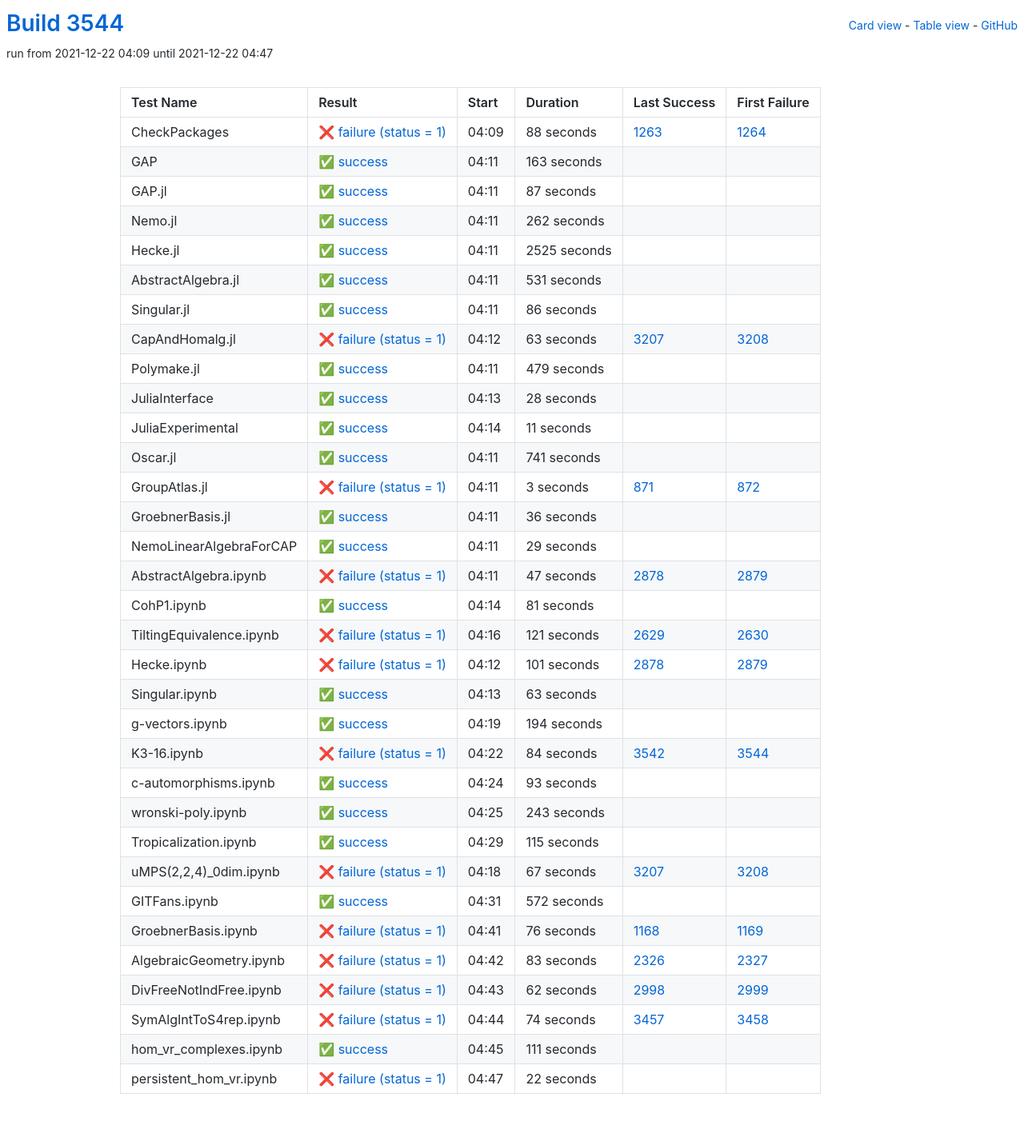
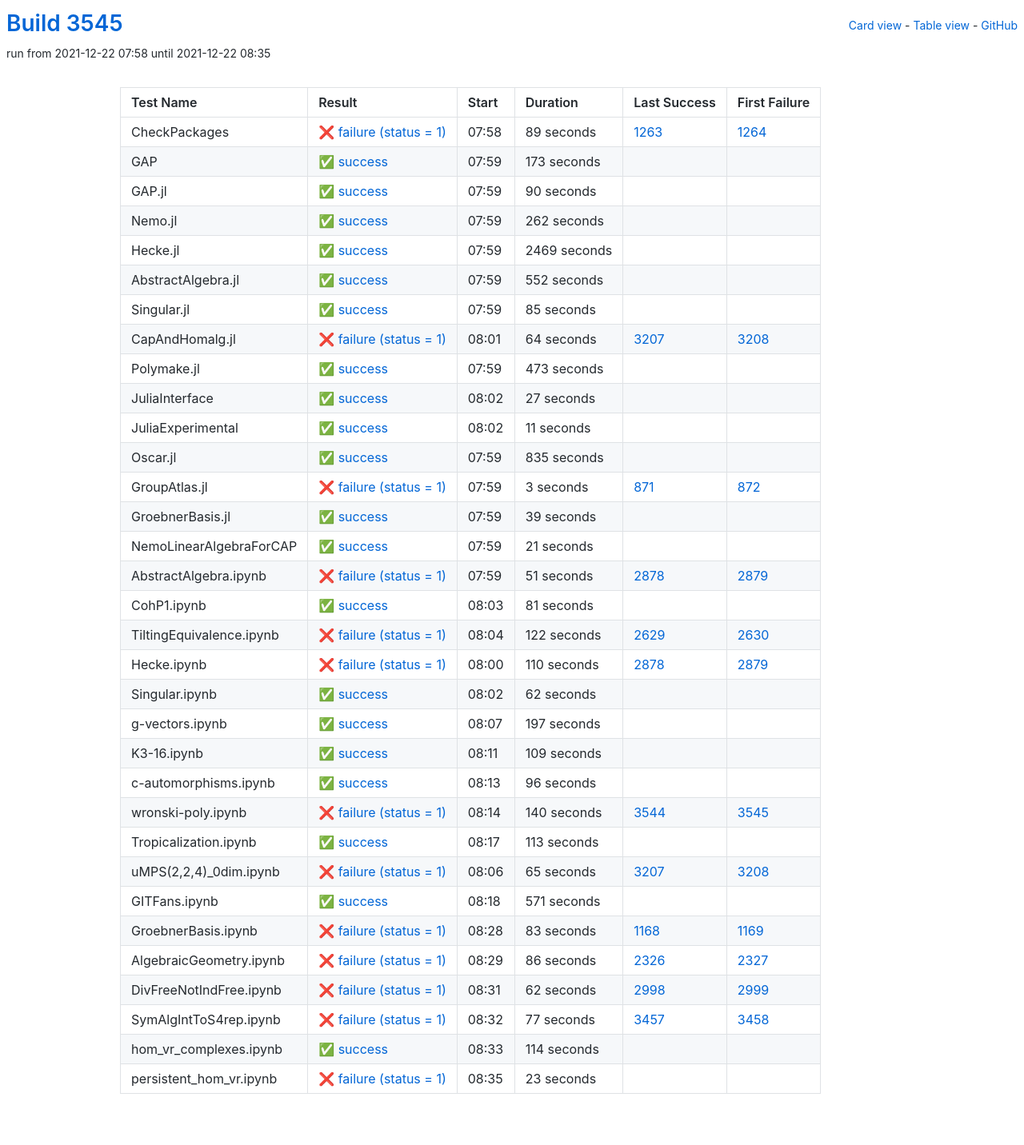
Before and after one commit to oscar-system/oscar-ci-status-stable, a Jekyll site: the page built from table.html, in a window 1280 px wide. Shown: the whole page at 80% size. Built offline with Jekyll 4.4.1, drawn with Linux system fonts in a browser that asks for light colours.

Commit message:
Build #3545

```diff
--- a/_data/ci.yml
+++ b/_data/ci.yml
@@ -1,6 +1,6 @@
 ---
-build: 3544
-build_url: https://oscarci.mathematik.uni-kl.de/job/oscar-stable/3544/
+build: 3545
+build_url: https://oscarci.mathematik.uni-kl.de/job/oscar-stable/3545/
 job: oscar-stable
 organization: oscar-system
 repo: oscar-ci-status-stable
@@ -8,44 +8,44 @@ repourl: https://github.com/oscar-system/oscar-ci-status-stable
 tests:
 - name: CheckPackages
   id: checkpackages
-  log: https://oscarci.mathematik.uni-kl.de/job/oscar-stable/3544/artifact/logs/build-3544/CheckPackages.log
-  start: 2021-12-22 04:09
+  log: https://oscarci.mathematik.uni-kl.de/job/oscar-stable/3545/artifact/logs/build-3545/CheckPackages.log
+  start: 2021-12-22 07:58
   success: false
   exitcode: 1
   status: failure
-  duration: 88
+  duration: 89
   last_success: 1263
   last_success_url: https://oscarci.mathematik.uni-kl.de/job/oscar-stable/1263/
   first_failure: 1264
   first_failure_url: https://oscarci.mathematik.uni-kl.de/job/oscar-stable/1264/
 - name: GAP
   id: gap
-  log: https://oscarci.mathematik.uni-kl.de/job/oscar-stable/3544/artifact/logs/build-3544/GAP.log
-  start: 2021-12-22 04:11
+  log: https://oscarci.mathematik.uni-kl.de/job/oscar-stable/3545/artifact/logs/build-3545/GAP.log
+  start: 2021-12-22 07:59
   success: true
   exitcode: 0
   status: success
-  duration: 163
+  duration: 173
   last_success: false
   last_success_url:
   first_failure: false
   first_failure_url:
 - name: GAP.jl
   id: gap-jl
-  log: https://oscarci.mathematik.uni-kl.de/job/oscar-stable/3544/artifact/logs/build-3544/GAP.jl.log
-  start: 2021-12-22 04:11
+  log: https://oscarci.mathematik.uni-kl.de/job/oscar-stable/3545/artifact/logs/build-3545/GAP.jl.log
+  start: 2021-12-22 07:59
   success: true
   exitcode: 0
   status: success
-  duration: 87
+  duration: 90
   last_success: false
   last_success_url:
   first_failure: false
   first_failure_url:
 - name: Nemo.jl
   id: nemo-jl
-  log: https://oscarci.mathematik.uni-kl.de/job/oscar-stable/3544/artifact/logs/build-3544/Nemo.jl.log
-  start: 2021-12-22 04:11
+  log: https://oscarci.mathematik.uni-kl.de/job/oscar-stable/3545/artifact/logs/build-3545/Nemo.jl.log
+  start: 2021-12-22 07:59
   success: true
   exitcode: 0
   status: success
@@ -56,80 +56,80 @@ tests:
   first_failure_url:
 - name: Hecke.jl
   id: hecke-jl
-  log: https://oscarci.mathematik.uni-kl.de/job/oscar-stable/3544/artifact/logs/build-3544/Hecke.jl.log
-  start: 2021-12-22 04:11
+  log: https://oscarci.mathematik.uni-kl.de/job/oscar-stable/3545/artifact/logs/build-3545/Hecke.jl.log
+  start: 2021-12-22 07:59
   success: true
   exitcode: 0
   status: success
-  duration: 2525
+  duration: 2469
   last_success: false
   last_success_url:
   first_failure: false
   first_failure_url:
 - name: AbstractAlgebra.jl
   id: abstractalgebra-jl
-  log: https://oscarci.mathematik.uni-kl.de/job/oscar-stable/3544/artifact/logs/build-3544/AbstractAlgebra.jl.log
-  start: 2021-12-22 04:11
+  log: https://oscarci.mathematik.uni-kl.de/job/oscar-stable/3545/artifact/logs/build-3545/AbstractAlgebra.jl.log
+  start: 2021-12-22 07:59
   success: true
   exitcode: 0
   status: success
-  duration: 531
+  duration: 552
   last_success: false
   last_success_url:
   first_failure: false
   first_failure_url:
 - name: Singular.jl
   id: singular-jl
-  log: https://oscarci.mathematik.uni-kl.de/job/oscar-stable/3544/artifact/logs/build-3544/Singular.jl.log
-  start: 2021-12-22 04:11
+  log: https://oscarci.mathematik.uni-kl.de/job/oscar-stable/3545/artifact/logs/build-3545/Singular.jl.log
+  start: 2021-12-22 07:59
   success: true
   exitcode: 0
   status: success
-  duration: 86
+  duration: 85
   last_success: false
   last_success_url:
   first_failure: false
   first_failure_url:
 - name: CapAndHomalg.jl
   id: capandhomalg-jl
-  log: https://oscarci.mathematik.uni-kl.de/job/oscar-stable/3544/artifact/logs/build-3544/CapAndHomalg.jl.log
-  start: 2021-12-22 04:12
+  log: https://oscarci.mathematik.uni-kl.de/job/oscar-stable/3545/artifact/logs/build-3545/CapAndHomalg.jl.log
+  start: 2021-12-22 08:01
   success: false
   exitcode: 1
   status: failure
-  duration: 63
+  duration: 64
   last_success: 3207
   last_success_url: https://oscarci.mathematik.uni-kl.de/job/oscar-stable/3207/
   first_failure: 3208
   first_failure_url: https://oscarci.mathematik.uni-kl.de/job/oscar-stable/3208/
 - name: Polymake.jl
   id: polymake-jl
-  log: https://oscarci.mathematik.uni-kl.de/job/oscar-stable/3544/artifact/logs/build-3544/Polymake.jl.log
-  start: 2021-12-22 04:11
+  log: https://oscarci.mathematik.uni-kl.de/job/oscar-stable/3545/artifact/logs/build-3545/Polymake.jl.log
+  start: 2021-12-22 07:59
   success: true
   exitcode: 0
   status: success
-  duration: 479
+  duration: 473
   last_success: false
   last_success_url:
   first_failure: false
   first_failure_url:
 - name: JuliaInterface
   id: juliainterface
-  log: https://oscarci.mathematik.uni-kl.de/job/oscar-stable/3544/artifact/logs/build-3544/JuliaInterface.log
-  start: 2021-12-22 04:13
+  log: https://oscarci.mathematik.uni-kl.de/job/oscar-stable/3545/artifact/logs/build-3545/JuliaInterface.log
+  start: 2021-12-22 08:02
   success: true
   exitcode: 0
   status: success
-  duration: 28
+  duration: 27
   last_success: false
   last_success_url:
   first_failure: false
   first_failure_url:
 - name: JuliaExperimental
   id: juliaexperimental
-  log: https://oscarci.mathematik.uni-kl.de/job/oscar-stable/3544/artifact/logs/build-3544/JuliaExperimental.log
-  start: 2021-12-22 04:14
+  log: https://oscarci.mathematik.uni-kl.de/job/oscar-stable/3545/artifact/logs/build-3545/JuliaExperimental.log
+  start: 2021-12-22 08:02
   success: true
   exitcode: 0
   status: success
@@ -140,20 +140,20 @@ tests:
   first_failure_url:
 - name: Oscar.jl
   id: oscar-jl
-  log: https://oscarci.mathematik.uni-kl.de/job/oscar-stable/3544/artifact/logs/build-3544/Oscar.jl.log
-  start: 2021-12-22 04:11
+  log: https://oscarci.mathematik.uni-kl.de/job/oscar-stable/3545/artifact/logs/build-3545/Oscar.jl.log
+  start: 2021-12-22 07:59
   success: true
   exitcode: 0
   status: success
-  duration: 741
+  duration: 835
   last_success: false
   last_success_url:
   first_failure: false
   first_failure_url:
 - name: GroupAtlas.jl
   id: groupatlas-jl
-  log: https://oscarci.mathematik.uni-kl.de/job/oscar-stable/3544/artifact/logs/build-3544/GroupAtlas.jl.log
-  start: 2021-12-22 04:11
+  log: https://oscarci.mathematik.uni-kl.de/job/oscar-stable/3545/artifact/logs/build-3545/GroupAtlas.jl.log
+  start: 2021-12-22 07:59
   success: false
   exitcode: 1
   status: failure
@@ -164,44 +164,44 @@ tests:
   first_failure_url: https://oscarci.mathematik.uni-kl.de/job/oscar-stable/872/
 - name: GroebnerBasis.jl
   id: groebnerbasis-jl
-  log: https://oscarci.mathematik.uni-kl.de/job/oscar-stable/3544/artifact/logs/build-3544/GroebnerBasis.jl.log
-  start: 2021-12-22 04:11
+  log: https://oscarci.mathematik.uni-kl.de/job/oscar-stable/3545/artifact/logs/build-3545/GroebnerBasis.jl.log
+  start: 2021-12-22 07:59
   success: true
   exitcode: 0
   status: success
-  duration: 36
+  duration: 39
   last_success: false
   last_success_url:
   first_failure: false
   first_failure_url:
 - name: NemoLinearAlgebraForCAP
   id: nemolinearalgebraforcap
-  log: https://oscarci.mathematik.uni-kl.de/job/oscar-stable/3544/artifact/logs/build-3544/NemoLinearAlgebraForCAP.log
-  start: 2021-12-22 04:11
+  log: https://oscarci.mathematik.uni-kl.de/job/oscar-stable/3545/artifact/logs/build-3545/NemoLinearAlgebraForCAP.log
+  start: 2021-12-22 07:59
   success: true
   exitcode: 0
   status: success
-  duration: 29
+  duration: 21
   last_success: false
   last_success_url:
   first_failure: false
   first_failure_url:
 - name: AbstractAlgebra.ipynb
   id: abstractalgebra-ipynb
-  log: https://oscarci.mathematik.uni-kl.de/job/oscar-stable/3544/artifact/logs/build-3544/AbstractAlgebra.ipynb.log
-  start: 2021-12-22 04:11
+  log: https://oscarci.mathematik.uni-kl.de/job/oscar-stable/3545/artifact/logs/build-3545/AbstractAlgebra.ipynb.log
+  start: 2021-12-22 07:59
   success: false
   exitcode: 1
   status: failure
-  duration: 47
+  duration: 51
   last_success: 2878
   last_success_url: https://oscarci.mathematik.uni-kl.de/job/oscar-stable/2878/
   first_failure: 2879
   first_failure_url: https://oscarci.mathematik.uni-kl.de/job/oscar-stable/2879/
 - name: CohP1.ipynb
   id: cohp1-ipynb
-  log: https://oscarci.mathematik.uni-kl.de/job/oscar-stable/3544/artifact/logs/build-3544/CohP1.ipynb.log
-  start: 2021-12-22 04:14
+  log: https://oscarci.mathematik.uni-kl.de/job/oscar-stable/3545/artifact/logs/build-3545/CohP1.ipynb.log
+  start: 2021-12-22 08:03
   success: true
   exitcode: 0
   status: success
@@ -212,152 +212,152 @@ tests:
   first_failure_url:
 - name: TiltingEquivalence.ipynb
   id: tiltingequivalence-ipynb
-  log: https://oscarci.mathematik.uni-kl.de/job/oscar-stable/3544/artifact/logs/build-3544/TiltingEquivalence.ipynb.log
-  start: 2021-12-22 04:16
+  log: https://oscarci.mathematik.uni-kl.de/job/oscar-stable/3545/artifact/logs/build-3545/TiltingEquivalence.ipynb.log
+  start: 2021-12-22 08:04
   success: false
   exitcode: 1
   status: failure
-  duration: 121
+  duration: 122
   last_success: 2629
   last_success_url: https://oscarci.mathematik.uni-kl.de/job/oscar-stable/2629/
   first_failure: 2630
   first_failure_url: https://oscarci.mathematik.uni-kl.de/job/oscar-stable/2630/
 - name: Hecke.ipynb
   id: hecke-ipynb
-  log: https://oscarci.mathematik.uni-kl.de/job/oscar-stable/3544/artifact/logs/build-3544/Hecke.ipynb.log
-  start: 2021-12-22 04:12
+  log: https://oscarci.mathematik.uni-kl.de/job/oscar-stable/3545/artifact/logs/build-3545/Hecke.ipynb.log
+  start: 2021-12-22 08:00
   success: false
   exitcode: 1
   status: failure
-  duration: 101
+  duration: 110
   last_success: 2878
   last_success_url: https://oscarci.mathematik.uni-kl.de/job/oscar-stable/2878/
   first_failure: 2879
   first_failure_url: https://oscarci.mathematik.uni-kl.de/job/oscar-stable/2879/
 - name: Singular.ipynb
   id: singular-ipynb
-  log: https://oscarci.mathematik.uni-kl.de/job/oscar-stable/3544/artifact/logs/build-3544/Singular.ipynb.log
-  start: 2021-12-22 04:13
+  log: https://oscarci.mathematik.uni-kl.de/job/oscar-stable/3545/artifact/logs/build-3545/Singular.ipynb.log
+  start: 2021-12-22 08:02
   success: true
   exitcode: 0
   status: success
-  duration: 63
+  duration: 62
   last_success: false
   last_success_url:
   first_failure: false
   first_failure_url:
 - name: g-vectors.ipynb
   id: g-vectors-ipynb
-  log: https://oscarci.mathematik.uni-kl.de/job/oscar-stable/3544/artifact/logs/build-3544/g-vectors.ipynb.log
-  start: 2021-12-22 04:19
+  log: https://oscarci.mathematik.uni-kl.de/job/oscar-stable/3545/artifact/logs/build-3545/g-vectors.ipynb.log
+  start: 2021-12-22 08:07
   success: true
   exitcode: 0
   status: success
-  duration: 194
+  duration: 197
   last_success: false
   last_success_url:
   first_failure: false
   first_failure_url:
 - name: K3-16.ipynb
   id: k3-16-ipynb
-  log: https://oscarci.mathematik.uni-kl.de/job/oscar-stable/3544/artifact/logs/build-3544/K3-16.ipynb.log
-  start: 2021-12-22 04:22
-  success: false
-  exitcode: 1
-  status: failure
-  duration: 84
-  last_success: 3542
-  last_success_url: https://oscarci.mathematik.uni-kl.de/job/oscar-stable/3542/
-  first_failure: 3544
-  first_failure_url: https://oscarci.mathematik.uni-kl.de/job/oscar-stable/3544/
-- name: c-automorphisms.ipynb
-  id: c-automorphisms-ipynb
-  log: https://oscarci.mathematik.uni-kl.de/job/oscar-stable/3544/artifact/logs/build-3544/c-automorphisms.ipynb.log
-  start: 2021-12-22 04:24
+  log: https://oscarci.mathematik.uni-kl.de/job/oscar-stable/3545/artifact/logs/build-3545/K3-16.ipynb.log
+  start: 2021-12-22 08:11
   success: true
   exitcode: 0
   status: success
-  duration: 93
+  duration: 109
+  last_success: false
+  last_success_url:
+  first_failure: false
+  first_failure_url:
+- name: c-automorphisms.ipynb
+  id: c-automorphisms-ipynb
+  log: https://oscarci.mathematik.uni-kl.de/job/oscar-stable/3545/artifact/logs/build-3545/c-automorphisms.ipynb.log
+  start: 2021-12-22 08:13
+  success: true
+  exitcode: 0
+  status: success
+  duration: 96
   last_success: false
   last_success_url:
   first_failure: false
   first_failure_url:
 - name: wronski-poly.ipynb
   id: wronski-poly-ipynb
-  log: https://oscarci.mathematik.uni-kl.de/job/oscar-stable/3544/artifact/logs/build-3544/wronski-poly.ipynb.log
-  start: 2021-12-22 04:25
+  log: https://oscarci.mathematik.uni-kl.de/job/oscar-stable/3545/artifact/logs/build-3545/wronski-poly.ipynb.log
+  start: 2021-12-22 08:14
+  success: false
+  exitcode: 1
+  status: failure
+  duration: 140
+  last_success: 3544
+  last_success_url: https://oscarci.mathematik.uni-kl.de/job/oscar-stable/3544/
+  first_failure: 3545
+  first_failure_url: https://oscarci.mathematik.uni-kl.de/job/oscar-stable/3545/
+- name: Tropicalization.ipynb
+  id: tropicalization-ipynb
+  log: https://oscarci.mathematik.uni-kl.de/job/oscar-stable/3545/artifact/logs/build-3545/Tropicalization.ipynb.log
+  start: 2021-12-22 08:17
   success: true
   exitcode: 0
   status: success
-  duration: 243
-  last_success: false
-  last_success_url:
-  first_failure: false
-  first_failure_url:
-- name: Tropicalization.ipynb
-  id: tropicalization-ipynb
-  log: https://oscarci.mathematik.uni-kl.de/job/oscar-stable/3544/artifact/logs/build-3544/Tropicalization.ipynb.log
-  start: 2021-12-22 04:29
-  success: true
-  exitcode: 0
-  status: success
-  duration: 115
+  duration: 113
   last_success: false
   last_success_url:
   first_failure: false
   first_failure_url:
 - name: uMPS(2,2,4)_0dim.ipynb
   id: umps-2-2-4-0dim-ipynb
-  log: https://oscarci.mathematik.uni-kl.de/job/oscar-stable/3544/artifact/logs/build-3544/uMPS-2-2-4-_0dim.ipynb.log
-  start: 2021-12-22 04:18
+  log: https://oscarci.mathematik.uni-kl.de/job/oscar-stable/3545/artifact/logs/build-3545/uMPS-2-2-4-_0dim.ipynb.log
+  start: 2021-12-22 08:06
   success: false
   exitcode: 1
   status: failure
-  duration: 67
+  duration: 65
   last_success: 3207
   last_success_url: https://oscarci.mathematik.uni-kl.de/job/oscar-stable/3207/
   first_failure: 3208
   first_failure_url: https://oscarci.mathematik.uni-kl.de/job/oscar-stable/3208/
 - name: GITFans.ipynb
   id: gitfans-ipynb
-  log: https://oscarci.mathematik.uni-kl.de/job/oscar-stable/3544/artifact/logs/build-3544/GITFans.ipynb.log
-  start: 2021-12-22 04:31
+  log: https://oscarci.mathematik.uni-kl.de/job/oscar-stable/3545/artifact/logs/build-3545/GITFans.ipynb.log
+  start: 2021-12-22 08:18
   success: true
   exitcode: 0
   status: success
-  duration: 572
+  duration: 571
   last_success: false
   last_success_url:
   first_failure: false
   first_failure_url:
 - name: GroebnerBasis.ipynb
   id: groebnerbasis-ipynb
-  log: https://oscarci.mathematik.uni-kl.de/job/oscar-stable/3544/artifact/logs/build-3544/GroebnerBasis.ipynb.log
-  start: 2021-12-22 04:41
+  log: https://oscarci.mathematik.uni-kl.de/job/oscar-stable/3545/artifact/logs/build-3545/GroebnerBasis.ipynb.log
+  start: 2021-12-22 08:28
   success: false
   exitcode: 1
   status: failure
-  duration: 76
+  duration: 83
   last_success: 1168
   last_success_url: https://oscarci.mathematik.uni-kl.de/job/oscar-stable/1168/
   first_failure: 1169
   first_failure_url: https://oscarci.mathematik.uni-kl.de/job/oscar-stable/1169/
 - name: AlgebraicGeometry.ipynb
   id: algebraicgeometry-ipynb
-  log: https://oscarci.mathematik.uni-kl.de/job/oscar-stable/3544/artifact/logs/build-3544/AlgebraicGeometry.ipynb.log
-  start: 2021-12-22 04:42
+  log: https://oscarci.mathematik.uni-kl.de/job/oscar-stable/3545/artifact/logs/build-3545/AlgebraicGeometry.ipynb.log
+  start: 2021-12-22 08:29
   success: false
   exitcode: 1
   status: failure
-  duration: 83
+  duration: 86
   last_success: 2326
   last_success_url: https://oscarci.mathematik.uni-kl.de/job/oscar-stable/2326/
   first_failure: 2327
   first_failure_url: https://oscarci.mathematik.uni-kl.de/job/oscar-stable/2327/
 - name: DivFreeNotIndFree.ipynb
   id: divfreenotindfree-ipynb
-  log: https://oscarci.mathematik.uni-kl.de/job/oscar-stable/3544/artifact/logs/build-3544/DivFreeNotIndFree.ipynb.log
-  start: 2021-12-22 04:43
+  log: https://oscarci.mathematik.uni-kl.de/job/oscar-stable/3545/artifact/logs/build-3545/DivFreeNotIndFree.ipynb.log
+  start: 2021-12-22 08:31
   success: false
   exitcode: 1
   status: failure
@@ -368,36 +368,36 @@ tests:
   first_failure_url: https://oscarci.mathematik.uni-kl.de/job/oscar-stable/2999/
 - name: SymAlgIntToS4rep.ipynb
   id: symalginttos4rep-ipynb
-  log: https://oscarci.mathematik.uni-kl.de/job/oscar-stable/3544/artifact/logs/build-3544/SymAlgIntToS4rep.ipynb.log
-  start: 2021-12-22 04:44
+  log: https://oscarci.mathematik.uni-kl.de/job/oscar-stable/3545/artifact/logs/build-3545/SymAlgIntToS4rep.ipynb.log
+  start: 2021-12-22 08:32
   success: false
   exitcode: 1
   status: failure
-  duration: 74
+  duration: 77
   last_success: 3457
   last_success_url: https://oscarci.mathematik.uni-kl.de/job/oscar-stable/3457/
   first_failure: 3458
   first_failure_url: https://oscarci.mathematik.uni-kl.de/job/oscar-stable/3458/
 - name: hom_vr_complexes.ipynb
   id: hom-vr-complexes-ipynb
-  log: https://oscarci.mathematik.uni-kl.de/job/oscar-stable/3544/artifact/logs/build-3544/hom_vr_complexes.ipynb.log
-  start: 2021-12-22 04:45
+  log: https://oscarci.mathematik.uni-kl.de/job/oscar-stable/3545/artifact/logs/build-3545/hom_vr_complexes.ipynb.log
+  start: 2021-12-22 08:33
   success: true
   exitcode: 0
   status: success
-  duration: 111
+  duration: 114
   last_success: false
   last_success_url:
   first_failure: false
   first_failure_url:
 - name: persistent_hom_vr.ipynb
   id: persistent-hom-vr-ipynb
-  log: https://oscarci.mathematik.uni-kl.de/job/oscar-stable/3544/artifact/logs/build-3544/persistent_hom_vr.ipynb.log
-  start: 2021-12-22 04:47
+  log: https://oscarci.mathematik.uni-kl.de/job/oscar-stable/3545/artifact/logs/build-3545/persistent_hom_vr.ipynb.log
+  start: 2021-12-22 08:35
   success: false
   exitcode: 1
   status: failure
-  duration: 22
+  duration: 23
   last_success: false
   last_success_url:
   first_failure: false
```
Also changed, not shown: README.md.
